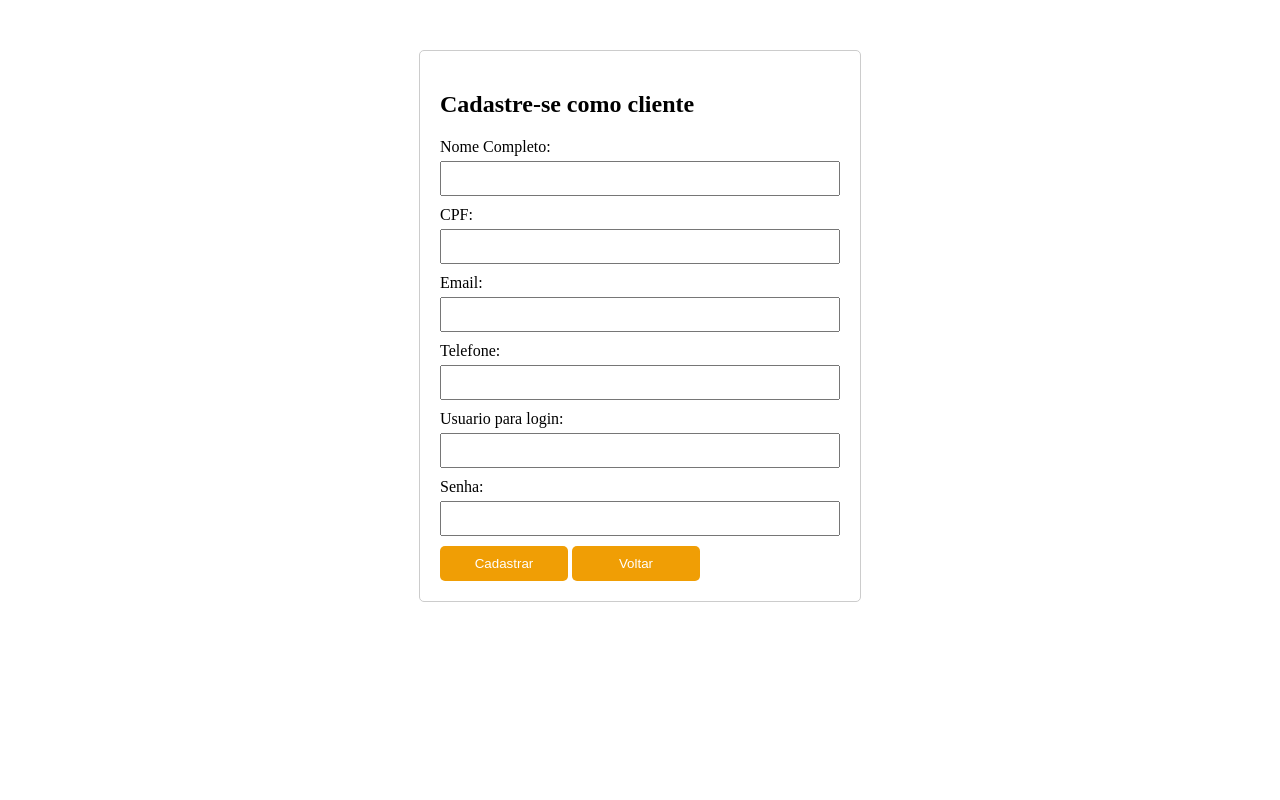
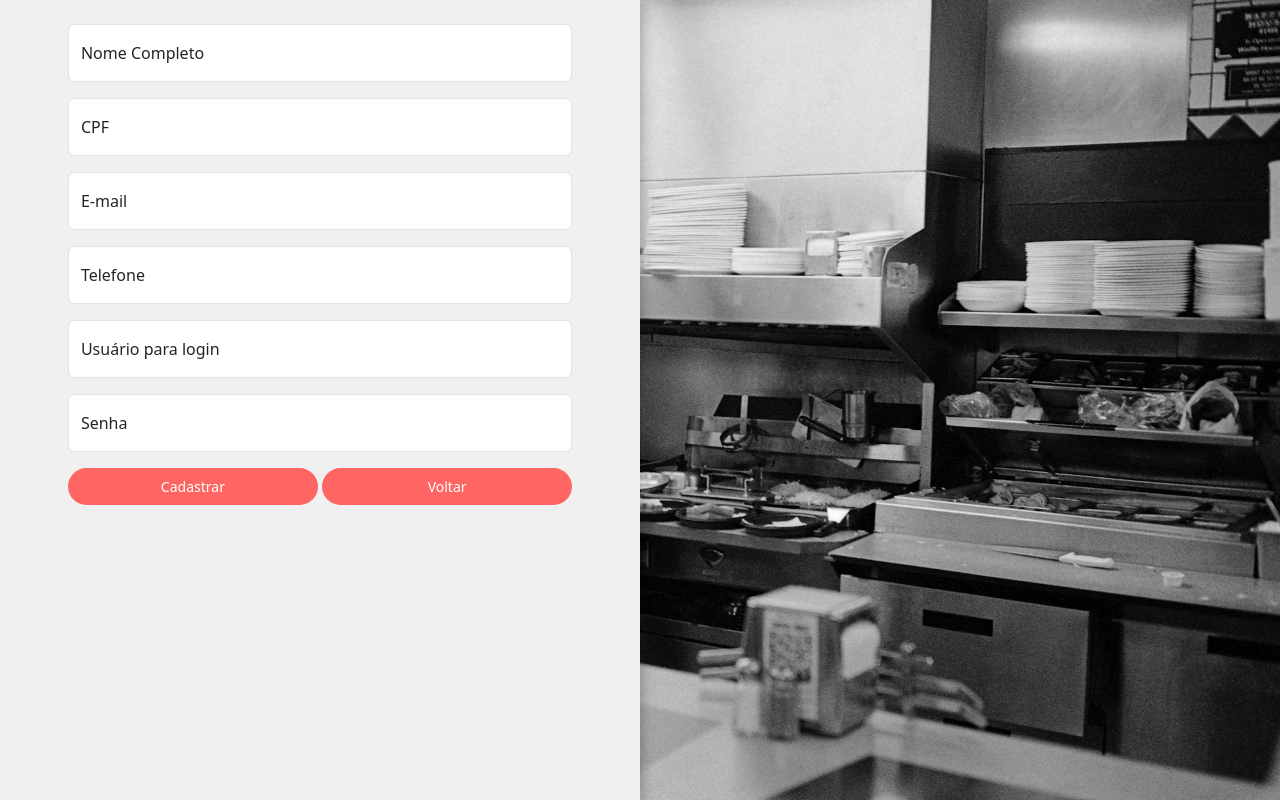
Before and after one commit to GiuliaVerse/Sem-Esperar-em-Filas, a PHP site: page /Components/userRegister/cadastro.html in a window 1280 px wide. Run offline with PHP 8.4, Linux system fonts and the light colour scheme.

Commit message:
senha codificada no BD e ccs do cadastro cliente atualizado

```diff
--- a/Components/RestaurantRegisterPage/registroRestaurante.php
+++ b/Components/RestaurantRegisterPage/registroRestaurante.php
@@ -16,6 +16,9 @@ if (empty($razaoSocial) || empty($nomeFantasia) || empty($email) || empty($cnpj)
     exit; // Termina a execução do script
 }
 
+// Codifica a senha usando password_hash
+$senha_codificada = password_hash($senha, PASSWORD_DEFAULT);
+
 // Configurações de conexão com o banco de dados
 $host = "localhost"; // Endereço do servidor de banco de dados
 $usuario = "root"; // Nome de usuário do banco de dados
@@ -32,7 +35,7 @@ if ($conn->connect_error) {
 }
 
 // Monta a query para chamar a procedure armazenada no banco de dados que insere o restaurante e o usuário
-$sql = "CALL inserir_restaurante_usuario('$razaoSocial', '$nomeFantasia', '$cnpj', '$email', '$telefone', '$instituicao', '$login', '$senha')";
+$sql = "CALL inserir_restaurante_usuario('$razaoSocial', '$nomeFantasia', '$cnpj', '$email', '$telefone', '$instituicao', '$login', '$senha_codificada')";
 
 // Executa a query e verifica se foi bem-sucedida
 if ($conn->query($sql)) {
--- a/Components/userRegister/cadastro.html
+++ b/Components/userRegister/cadastro.html
@@ -1,45 +1,46 @@
 <!DOCTYPE html>
 <html lang="en">
-
 <head>
     <meta charset="UTF-8">
     <meta name="viewport" content="width=device-width, initial-scale=1.0">
-    <title>Cadastro</title>
+    <title>Cadastro Cliente</title>
+    <link href="https://cdn.jsdelivr.net/npm/bootstrap@5.3.3/dist/css/bootstrap.min.css" rel="stylesheet" integrity="sha384-QWTKZyjpPEjISv5WaRU9OFeRpok6YctnYmDr5pNlyT2bRjXh0JMhjY6hW+ALEwIH" crossorigin="anonymous">
     <link rel="stylesheet" href="styles.css">
 </head>
-<header>
-  <!-- iframe src="../Header/NavBar/navBar.php" width="100%" height="100"></iframe-->
-</header>
-<body>
-    <div class="container">
-        <h2>Cadastre-se como cliente</h2>
-        <form id="cadastroForm">
-            <label for="nome">Nome Completo:</label>
-            <input type="text" id="nome" name="nome" required>
-
-            <label for="nome">CPF:</label>
-            <input type="text" id="cpf" name="cpf" required>
-
-            <label for="email">Email:</label>
-            <input type="email" id="email" name="email" required>
-
-            <label for="nome">Telefone:</label>
-            <input type="text" id="telefone" name="telefone" required>
-
-            <label for="nome">Usuario para login:</label>
-            <input type="text" id="login" name="login" required>
-
-            <label for="senha">Senha:</label>
-            <input type="password" id="senha" name="senha" required>
-
-
-            <button type="button" onclick="validarCadastro()">Cadastrar</button>
-            <button type="button" onclick="Voltar()">Voltar</button>
+<body class="d-flex justify-content-start">
+    <section class="form-body d-flex justify-content-center w-50">
+        <form  id="cadastroForm" class="form-iner-body">
+            <div class="form-floating mt-4 mb-3">
+                <input type="text" class="form-control"id="nome" name="nome" placeholder="name@example.com">
+                <label for="floatingInput">Nome Completo</label>
+              </div>
+              <div class="form-floating mb-3">
+                <input type="text" class="form-control" id="cpf" name="cpf" placeholder="Password">
+                <label for="floatingInput">CPF</label>
+              </div>
+              <div class="form-floating mb-3">
+                <input type="email" class="form-control" id="email" name="email" placeholder="Password">
+                <label for="floatingInput">E-mail</label>
+              </div>
+              <div class="form-floating mb-3">
+                <input type="text" class="form-control"  id="telefone" name="telefone" placeholder="Password">
+                <label for="floatingInput">Telefone</label>
+              </div>
+              <div class="form-floating mb-3">
+                <input type="text" class="form-control"  id="login" name="login" placeholder="Password">
+                <label for="floatingInput">Usuário para login</label>
+              </div>
+              <div class="form-floating mb-3">
+                <input type="password" class="form-control" id="senha" name="senha" placeholder="Password">
+                <label for="floatingPassword">Senha</label>
+              </div>
+              <div class="btns">
+                <button type="button" class="btn btn-primary" onclick="validarCadastro()">Cadastrar</button>
+                <button type="button" class="btn btn-secondary" onclick="Voltar()">Voltar</button>
+              </div>
         </form>
-    </div>
+    </section>
+    <script src="https://cdn.jsdelivr.net/npm/bootstrap@5.3.3/dist/js/bootstrap.bundle.min.js" integrity="sha384-YvpcrYf0tY3lHB60NNkmXc5s9fDVZLESaAA55NDzOxhy9GkcIdslK1eN7N6jIeHz" crossorigin="anonymous"></script>
     <script src="cadastro.js"></script>
-  <!-- iframe src="../Footer/footer.html" width="100%" height="100"></iframe -->
-
 </body>
-
 </html>
--- a/Components/userRegister/cadastro.php
+++ b/Components/userRegister/cadastro.php
@@ -14,7 +14,10 @@ if ($nome === "" || $cpf === "" || $email === "" || $telefone === "" || $login =
 
 }
 
+// Codifica a senha usando password_hash
+$senha_codificada = password_hash($senha, PASSWORD_DEFAULT);
 // Configurações do banco de dados
+
 $host = "localhost";
 $usuario = "root";
 $senha_banco = "";
@@ -29,7 +32,7 @@ if ($conn->connect_error) {
 }
 
 // Insere o cliente no banco de dados
-$sql = "CALL inserir_cliente_usuario('$nome', '$cpf', '$email', '$telefone', '$login', '$senha')";
+$sql = "CALL inserir_cliente_usuario('$nome', '$cpf', '$email', '$telefone', '$login', '$senha_codificada')";
 
 // Executando a consulta SQL
 if ($conn->query($sql)) {
--- a/Components/userRegister/styles.css
+++ b/Components/userRegister/styles.css
@@ -1,43 +1,109 @@
-.container {
-    max-width: 400px;
-    margin: 50px auto;
-    padding: 20px;
-    border: 1px solid #ccc;
-    border-radius: 5px;
+body {
+  background-image: url('../Images/restaurant-register.jpg');
+  background-repeat: no-repeat;
+  background-size: cover;
+  background-position:  center right;
+}
+
+
+.form-body {
+  background-color: #f0f0f0;
+  height: 100vh;
+  box-shadow: rgba(0, 0, 0, 0.35) 0px 5px 15px;
+  position: relative;
+}
+
+.form-body .btns button {
+  background-color:#ff6663;
+  color: #fff;
+  font-size:14px;
+  padding: 8px 20px;
+  border-radius: 50px;
+  border: none;
+  text-decoration: none;
+  transition: 0.3s background-color;
+  width: 250px;
+}
+
+.btns button:hover {
+  background-color: black;
+}
+
+.btns{
+  align-items: center;
+  justify-content:space-between;
+  margin-right: 0;
+  margin-left: 0;
+}
+
+
+
+/* Celulares */
+@media (max-width: 450px){
+
+  body{
+      background-size: cover;
+      align-items: center;
+      justify-content: center;
+      height: 101vh;
   }
 
-  label {
-    display: block;
-    margin-bottom: 5px;
+  .form-body{
+      display: flex;
+      align-items: center;
+      justify-content: center;
+      background-color: transparent;
   }
 
-  input {
-    width: 100%;
-    margin-bottom: 10px;
-    padding: 8px;
-    box-sizing: border-box;
+  .form-body .form-iner-body{
+      display: flex;
+      align-items: center;
+      justify-content: center;
+      flex-direction: column;
+      padding: 40px;
+      background-color: #f0f0f0;
+      border-radius: 10px;
+      margin-left: 95%;
   }
 
-  button {
-    width: 32%;
-    padding: 10px;
-    background-color: hsl(39, 96%, 48%);
-    color: #fff;
-    border: none;
-    border-radius: 5px;
-    cursor: pointer;
+  .form-body input {
+      width: 250px;
+      align-items: center;
+      justify-content: center;
   }
 
-  #mensagem {
-    margin-top: 10px;
-    font-weight: bold;
+  .btns{
+      display: flex;
+      width: 250px;
+  }
+}
+
+
+
+/* Tablets */
+@media (min-width: 768px) and (max-width: 1024px){
+
+  body{
+      display: flex;
+      background-size: cover;
   }
 
-  .img{
-    width: 10px;
-    height: 10px;
+  .form-body{
+      align-items: center;
+      justify-content: center;
+      padding: 20px;
+      margin: 0;
   }
 
-  .banner{
-    z-index: 1;
+  .form-body input {
+      display: flex;
+      width: 300px;
+      height: 10px;
   }
+
+  .btns{
+      width: 80px;
+      display: flex;
+      width: 300px;
+  }
+}
```
Also changed, not shown: Components/RestaurantLogin/loginRestaurante.php (+8 -3 lines), Components/userLogin/login.php (+8 -3 lines).
